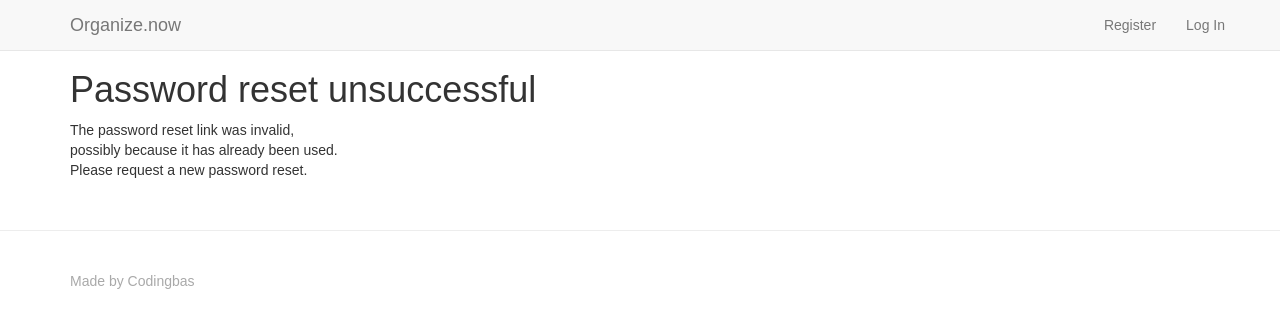
After one commit to codingbas/organize.now, a Django app: template templates/registration/password_reset_confirm.html in a window 1280 px wide. The commit adds this page. Shown: the top 328 px of the page. Run offline with Django 3.2, Linux system fonts and the light colour scheme; the template is opened without the code that fills it, so the values that code supplies are empty; some libraries are stand-ins or nearby versions.

Commit message:
add registration templates for password_reset

```diff
--- /dev/null
+++ b/.c9/metadata/environment/templates/registration/password_reset_complete.html
@@ -0,0 +1 @@
+{"filter":false,"title":"password_reset_complete.html","tooltip":"/templates/registration/password_reset_complete.html","undoManager":{"mark":0,"position":0,"stack":[[{"start":{"row":0,"column":0},"end":{"row":7,"column":14},"action":"insert","lines":["{% extends \"base.html\" %}","","{% block title %}Password reset complete{% endblock %}","","{% block content %}","<p>Your password has been set.  You may go ahead and log in now.</p>","<p><a href=\"{{ login_url }}\">Log in</a></p>","{% endblock %}"],"id":1}]]},"ace":{"folds":[],"scrolltop":0,"scrollleft":0,"selection":{"start":{"row":7,"column":14},"end":{"row":7,"column":14},"isBackwards":false},"options":{"guessTabSize":true,"useWrapMode":false,"wrapToView":true},"firstLineState":0},"timestamp":1565862364515,"hash":"bdd7cf8a7025588f709f7d7f07ec744c3fdfdc19"}
--- /dev/null
+++ b/.c9/metadata/environment/templates/registration/password_reset_done.html
@@ -0,0 +1 @@
+{"filter":false,"title":"password_reset_done.html","tooltip":"/templates/registration/password_reset_done.html","undoManager":{"mark":0,"position":0,"stack":[[{"start":{"row":0,"column":0},"end":{"row":7,"column":14},"action":"insert","lines":["{% extends \"base.html\" %}","","{% block title %}Password reset successful{% endblock %}","","{% block content %}","<p>We've e-mailed you instructions for setting your password to the e-mail address you submitted.</p>","<p>You should be receiving it shortly.</p>","{% endblock %}"],"id":1}]]},"ace":{"folds":[],"scrolltop":0,"scrollleft":0,"selection":{"start":{"row":7,"column":14},"end":{"row":7,"column":14},"isBackwards":false},"options":{"guessTabSize":true,"useWrapMode":false,"wrapToView":true},"firstLineState":0},"timestamp":1565862459695,"hash":"cb42a377d70f44c16652702b5730024b2f7c8317"}
--- /dev/null
+++ b/.c9/metadata/environment/templates/registration/password_reset_email.html
@@ -0,0 +1 @@
+{"filter":false,"title":"password_reset_email.html","tooltip":"/templates/registration/password_reset_email.html","undoManager":{"mark":0,"position":0,"stack":[[{"start":{"row":0,"column":0},"end":{"row":14,"column":19},"action":"insert","lines":["{% autoescape off %}","You're receiving this e-mail because you requested a password reset for your user account at {{ site_name }}.","","Please go to the following page and choose a new password:","{% block reset_link %}","{{ protocol }}://{{ domain }}{% url 'password_reset_confirm' uidb64=uid token=token %}","{% endblock %}","","Your username, in case you've forgotten: {{ user.username }}","","Thanks for using our site!","","The {{ site_name }} team.","","{% endautoescape %}"],"id":1}]]},"ace":{"folds":[],"scrolltop":0,"scrollleft":0,"selection":{"start":{"row":14,"column":19},"end":{"row":14,"column":19},"isBackwards":false},"options":{"guessTabSize":true,"useWrapMode":false,"wrapToView":true},"firstLineState":0},"timestamp":1565862505400,"hash":"e3c7a4ee8d764dbf1bbe6c572f44959273e82c5a"}
--- a/.c9/metadata/environment/templates/registration/password_reset_form.html
+++ b/.c9/metadata/environment/templates/registration/password_reset_form.html
@@ -1 +1 @@
-{"filter":false,"title":"password_reset_form.html","tooltip":"/templates/registration/password_reset_form.html","ace":{"folds":[],"scrolltop":0,"scrollleft":0,"selection":{"start":{"row":14,"column":14},"end":{"row":14,"column":14},"isBackwards":false},"options":{"guessTabSize":true,"useWrapMode":false,"wrapToView":true},"firstLineState":{"row":45,"mode":"ace/mode/html"}},"hash":"a48c11919b15a788462ca49b40ec59c306ac962a","undoManager":{"mark":-1,"position":-1,"stack":[]},"timestamp":1565255153965}
+{"filter":false,"title":"password_reset_form.html","tooltip":"/templates/registration/password_reset_form.html","undoManager":{"mark":-1,"position":-1,"stack":[]},"ace":{"folds":[],"scrolltop":0,"scrollleft":0,"selection":{"start":{"row":14,"column":14},"end":{"row":14,"column":14},"isBackwards":false},"options":{"guessTabSize":true,"useWrapMode":false,"wrapToView":true},"firstLineState":0},"timestamp":1565255153965,"hash":"a48c11919b15a788462ca49b40ec59c306ac962a"}
--- /dev/null
+++ b/templates/registration/password_reset_confirm.html
@@ -0,0 +1,35 @@
+{% extends "base.html" %}
+{% block title %}Setting New password{% endblock %}
+
+{% block content %}
+    {% if validlink %}
+        <p>Please enter your new password twice.<br />
+           So we can verify you typed it in correctly.</p>
+        <form action="" method="post" class="accountform">
+            <div style="display:none">
+                <input type="hidden" value="{{ csrf_token }}" name="csrfmiddlewaretoken">
+            </div>
+            <table>
+                <tr>
+                    <td>{{ form.new_password1.errors }}
+                        <label for="id_new_password1">New password:</label></td>
+                    <td>{{ form.new_password1 }}</td>
+                </tr>
+                <tr>
+                    <td>{{ form.new_password2.errors }}
+                        <label for="id_new_password2">Confirm password:</label></td>
+                    <td>{{ form.new_password2 }}</td>
+                </tr>
+                <tr>
+                    <td></td>
+                    <td><input type="submit" value="Change my password" /></td>
+                </tr>
+            </table>
+        </form>
+    {% else %}
+        <h1>Password reset unsuccessful</h1>
+        <p>The password reset link was invalid, <br />
+        possibly because it has already been used. <br />
+        Please request a new password reset.</p>
+    {% endif %}
+{% endblock %}
```
Also changed, not shown: .c9/metadata/environment/templates/base.html (+1 -1 lines), .c9/metadata/environment/templates/registration/password_reset_confirm.html (added, +1 -0 lines), templates/registration/password_reset_complete.html (added, +8 -0 lines), templates/registration/password_reset_done.html (added, +8 -0 lines), templates/registration/password_reset_email.html (added, +15 -0 lines), 1 other file.
